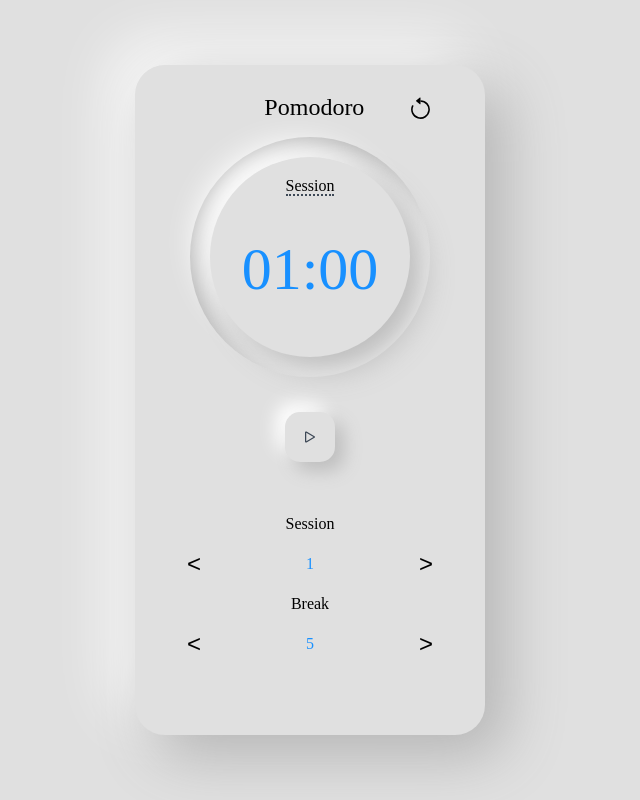
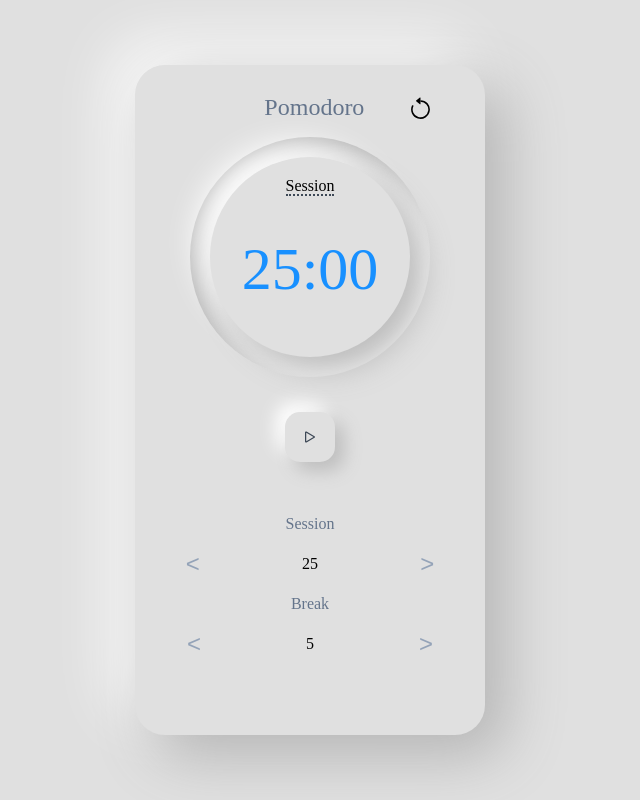
Before and after one commit to purecodework/pomodoro, a React (Create React App) app: page / in a window 1280 px wide. Shown: the whole page, without its empty margins (330-970 px from the left). Built offline with nearby package versions, Linux system fonts and the light colour scheme.

Commit message:
polish up

```diff
--- a/src/App.js
+++ b/src/App.js
@@ -26,6 +26,7 @@ const Title = styled.h1`
   text-align: center;
   font-size: 24px;
   font-weight: normal;
+  color: #64748b;
 `;
 
 const ControlWrapper = styled.div`
@@ -42,12 +43,6 @@ const ResetWrapper = styled.div`
   margin-left: 5%;
 `;
 
-const LabelWrapper = styled.div`
-  margin-top: 10%;
-  display: flex;
-  flex-direction: row;
-`;
-
 const App = () => {
   const [isStart, setIsStart] = useState(false);
   const [isSession, setIsSession] = useState(true);
@@ -57,8 +52,8 @@ const App = () => {
   });
 
   const [sessionLength, setSessionLength] = useState({
-    sessionLength: 1,
-    sessionLeft: 1 * 60,
+    sessionLength: 25,
+    sessionLeft: 25 * 60,
   });
   //break and session control
   const breakInc = () => {
--- a/src/components/BreakLabel.js
+++ b/src/components/BreakLabel.js
@@ -11,12 +11,12 @@ const BreakLabelWrapper = styled.div`
 `;
 const Title = styled.p`
   text-align: center;
+  color: #64748b;
 `;
 
 const Length = styled.p`
   margin-left: 2%;
   margin-right: 2%;
-  color: #1890ff;
 `;
 
 const BreakLabel = ({ breakInc, breakDec, breakLength }) => {
@@ -24,11 +24,12 @@ const BreakLabel = ({ breakInc, breakDec, breakLength }) => {
     <>
       <Title>Break</Title>
       <BreakLabelWrapper id="break-label">
-        <FlatButton id="session-increment" onClick={() => breakInc()}>
+        <FlatButton id="session-decrement" onClick={() => breakDec()}>
           {"<"}
         </FlatButton>
         <Length>{breakLength}</Length>
-        <FlatButton id="session-decrement" onClick={() => breakDec()}>
+
+        <FlatButton id="session-increment" onClick={() => breakInc()}>
           {">"}
         </FlatButton>
       </BreakLabelWrapper>
--- a/src/components/Reset.js
+++ b/src/components/Reset.js
@@ -1,13 +1,8 @@
-import ControlButton from "../styles/ControlButton";
 import styled from "styled-components";
 const ResetWrapper = styled.div`
   background: #e0e0e0;
-
   padding-top: 20px;
   margin-left: 30px;
-  // display: flex;
-  // justify-content: center;
-  // align-items: center;
 `;
 
 const Reset = ({ onReset }) => {
--- a/src/components/SessionLabel.js
+++ b/src/components/SessionLabel.js
@@ -1,6 +1,5 @@
 import FlatButton from "../styles/FlatButton";
 import styled from "styled-components";
-import ControlButton from "../styles/ControlButton";
 
 const SessionLabelWrapper = styled.div`
   display: flex;
@@ -13,12 +12,12 @@ const SessionLabelWrapper = styled.div`
 
 const Title = styled.p`
   text-align: center;
+  color: #64748b;
 `;
 
 const Length = styled.p`
   margin-left: 2%;
   margin-right: 2%;
-  color: #1890ff;
 `;
 
 const SessionLabel = ({ sessionInc, sessionDec, sessionLength }) => {
@@ -26,11 +25,11 @@ const SessionLabel = ({ sessionInc, sessionDec, sessionLength }) => {
     <>
       <Title>Session</Title>
       <SessionLabelWrapper id="session-label">
-        <FlatButton id="session-increment" onClick={() => sessionInc()}>
+        <FlatButton id="session-decrement" onClick={() => sessionDec()}>
           {"<"}
         </FlatButton>
         <Length> {sessionLength}</Length>
-        <FlatButton id="session-decrement" onClick={() => sessionDec()}>
+        <FlatButton id="session-increment" onClick={() => sessionInc()}>
           {">"}
         </FlatButton>
       </SessionLabelWrapper>
--- a/src/styles/FlatButton.js
+++ b/src/styles/FlatButton.js
@@ -4,6 +4,7 @@ const FlatButton = styled.button`
   font-size: 24px;
   border: none;
   background-color: transparent;
+  color: #94a3b8;
   &:active {
     color: #009aff;
   }
```
